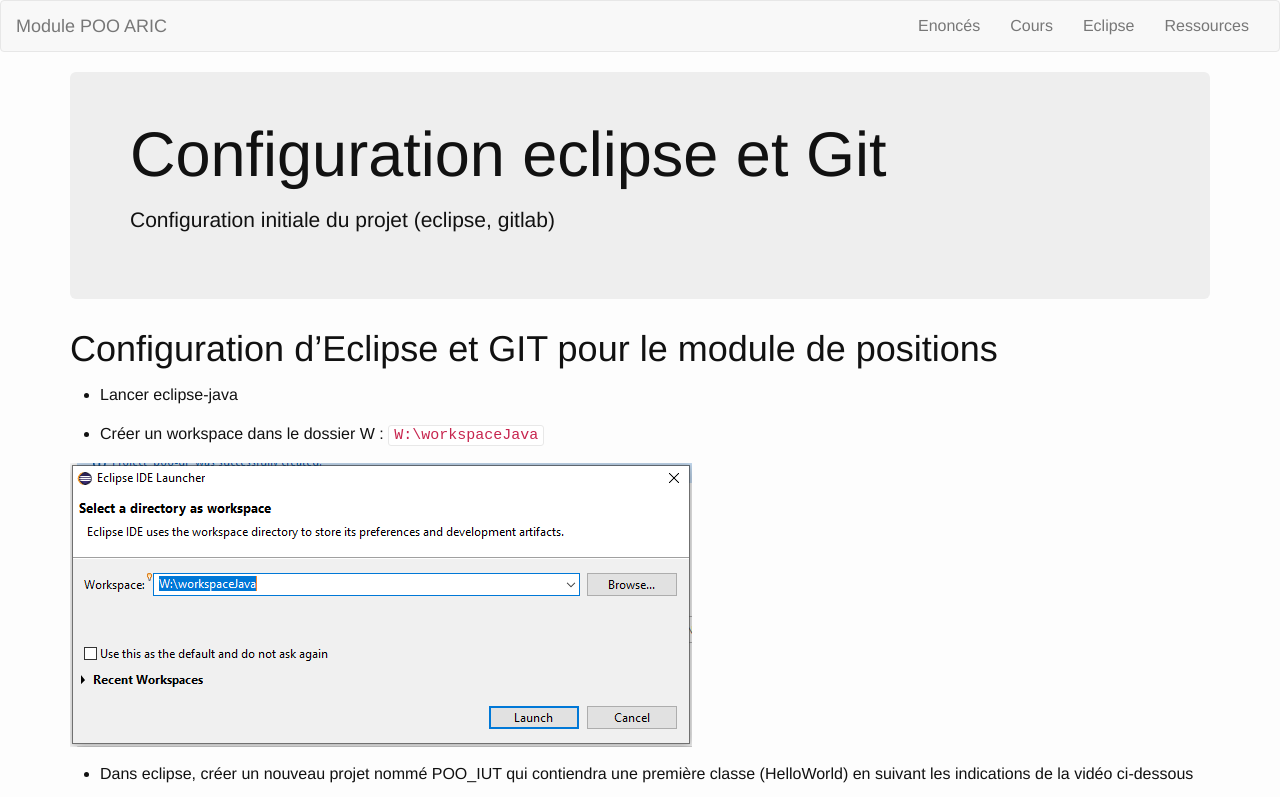
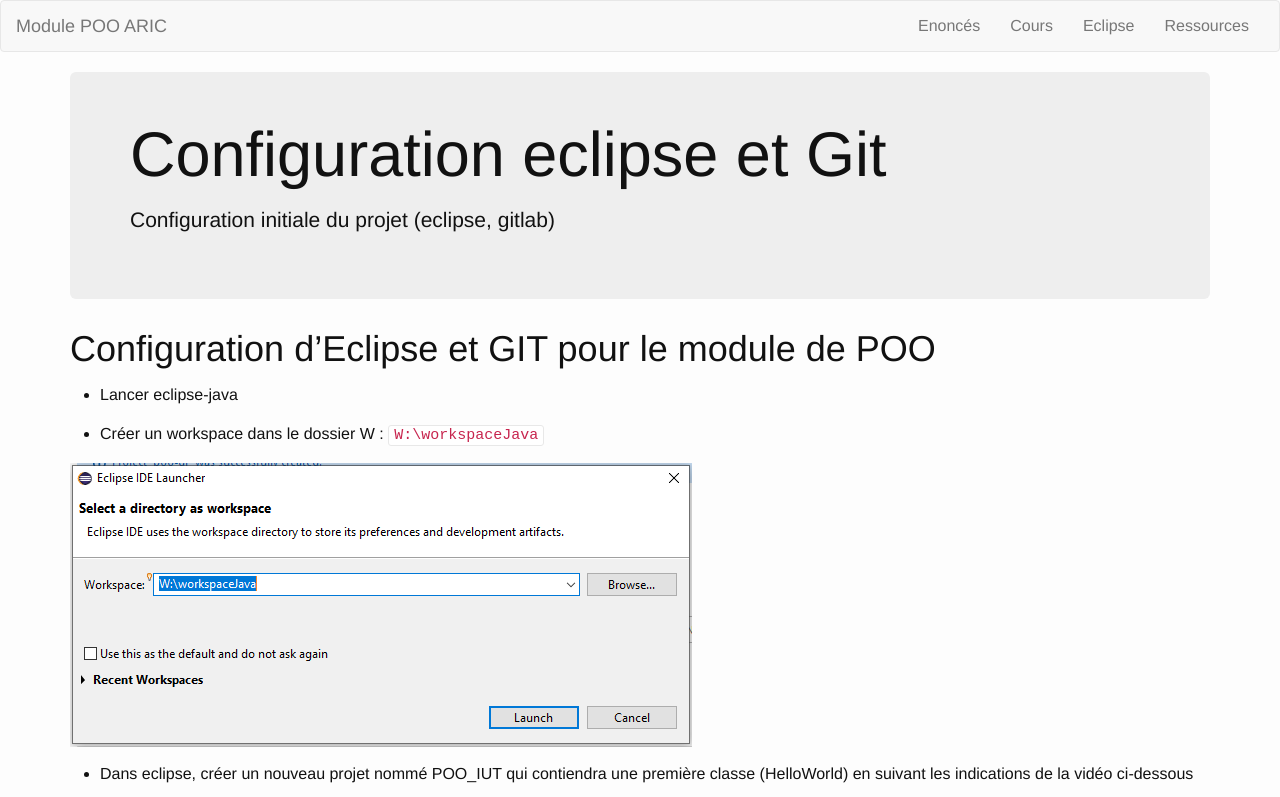
Before and after one commit to geiilyon/geiilyon.github.io, a Jekyll site: the page built from _collection_enonces/consignes_git.md, in a window 1280 px wide and 900 px high, cut to the strip 0-797 px from the top of the window. Built offline with Jekyll 4.4.1, drawn with Linux system fonts in a browser that asks for light colours; nearby versions of some CDN libraries; library files that are not in the unit come from our copies.

Commit message:
Fixed typo

```diff
--- a/_collection_enonces/consignes_git.md
+++ b/_collection_enonces/consignes_git.md
@@ -5,7 +5,7 @@ excerpt: Configuration initiale du projet (eclipse, gitlab)
 permalink: /config_git/
 ---
 
-# Configuration d'Eclipse et GIT pour le module de positions
+# Configuration d'Eclipse et GIT pour le module de POO
 
 * Lancer eclipse-java
 
```
